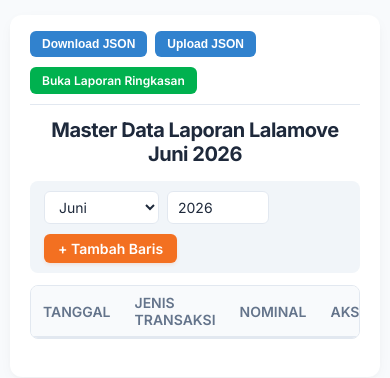
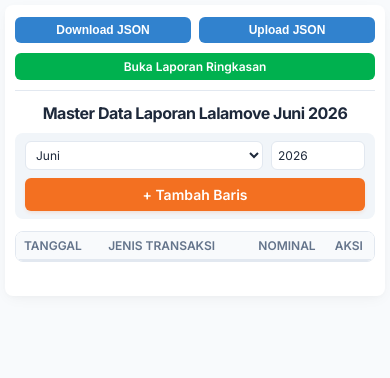
Before and after one commit to brandal227/Laporan-Lalamove, a plain HTML site: page index.html in a window 390 px wide. Drawn offline with Linux system fonts and the light colour scheme.

Commit message:
Add files via upload

```diff
--- a/index.html
+++ b/index.html
@@ -236,6 +236,74 @@
             font-weight: 500;
             color: #10b981;
             height: 12px;
+        }
+
+        /* --- PENYESUAIAN RESPONSIF MOBILE & DESKTOP --- */
+        @media (max-width: 640px) {
+            body {
+                padding: 5px;
+            }
+
+            .container {
+                padding: 12px 10px;
+                border-radius: 8px;
+            }
+
+            h1.main-title {
+                font-size: 16px;
+                margin-bottom: 10px;
+            }
+
+            .controls-wrapper {
+                flex-direction: column;
+                align-items: stretch;
+                gap: 8px;
+                padding: 8px 10px;
+            }
+
+            .filter-bar {
+                width: 100%;
+                justify-content: space-between;
+            }
+
+            .filter-bar select {
+                flex: 1;
+            }
+
+            .action-bar {
+                width: 100%;
+            }
+
+            .action-bar button {
+                width: 100%;
+                text-align: center;
+                padding: 8px;
+            }
+
+            .top-nav {
+                flex-direction: column;
+                align-items: stretch;
+            }
+
+            .nav-group {
+                width: 100%;
+                justify-content: space-between;
+            }
+
+            .nav-group .btn-nav {
+                flex: 1;
+                justify-content: center;
+            }
+
+            th, td {
+                padding: 6px 8px;
+                font-size: 12px;
+            }
+
+            .filter-bar select, .filter-bar input, table select {
+                font-size: 12px;
+                padding: 5px 6px;
+            }
         }
     </style>
 </head>
@@ -509,6 +577,8 @@
             const rowsData = [];
             const rows = table.querySelectorAll('tr');
 
+            rows.rows?.forEach?.(row => {}); // Safe guard
+
             rows.forEach(row => {
                 const rowData = [];
                 const tanggalCell = row.querySelectorAll('td')[0];
```
Also changed, not shown: dashboard.html (+54 -15 lines).
